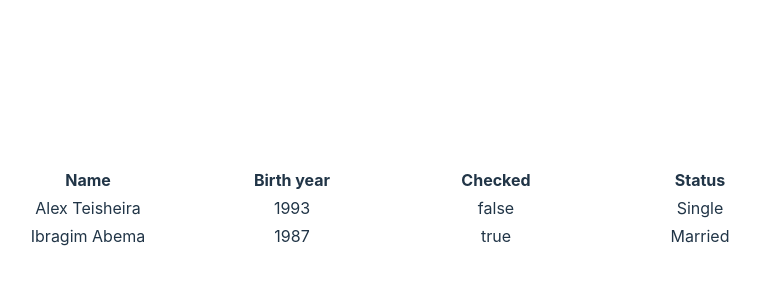
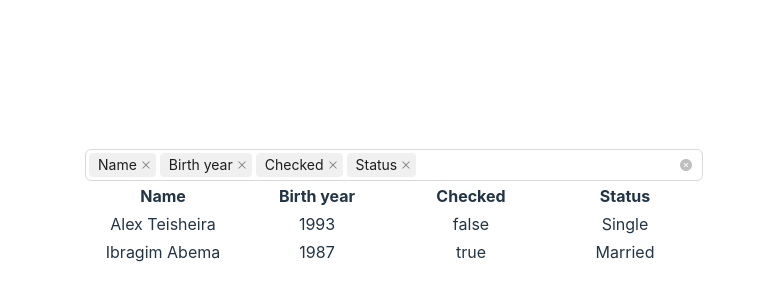
Before and after one commit to AlexeyAdoniev/cmt_home, a React (Vite) app: page / in a window 1280 px wide. Shown: the part 192-492 px from the top of the page, without its empty margins (246-1006 px from the left). Built offline with nearby package versions, Linux system fonts and the light colour scheme.

Commit message:
add column filter

```diff
--- a/src/App.css
+++ b/src/App.css
@@ -19,7 +19,15 @@
 }
 
 table td {
-	width: 200px;
+	width: 150px;
+}
+
+.hidden {
+	display: none;
+}
+
+table .hide-column {
+	cursor: pointer;
 }
 
 @keyframes logo-spin {
--- a/src/App.jsx
+++ b/src/App.jsx
@@ -1,6 +1,7 @@
 /* eslint-disable react/prop-types */
 import { useEffect, useState } from 'react';
 import { Checkbox, Select, InputNumber, Input } from 'antd'
+// import { EyeInvisibleOutlined, EyeOutlined } from '@ant-design/icons'
 import './App.css';
 
 const columns = [
@@ -70,11 +71,14 @@ const data = [
 
 
 
-function TableHeader({ col }) {
+function TableHeader({ col, shownColumns }) {
 
 
+	const hidden = !shownColumns.includes(col.id);
+
 	return <th
-		className={`table-header`}
+		className={`table-header ${hidden ? 'hidden' : ''}`}
+
 	>
 		{col.title}
 	</th>
@@ -86,7 +90,8 @@ function App() {
 		columns: columns.sort((a, b) => a.ordinalNo - b.ordinalNo),
 		data
 	})
-	const [editCell, setEditCell] = useState('');
+	const [updateCell, setUpdateCell] = useState('');
+	const [shownColumns, setShownColumns] = useState(table.columns.map(({ id }) => id));
 
 	// useEffect(() => {
 
@@ -109,10 +114,10 @@ function App() {
 		}
 	}
 
-	//render ediatable
-	const renderUpdate = (id, row, key, setTable) => {
+	//render updateable
+	const renderUpdate = (id, row, columnId, setTable) => {
 
-		const value = row[key];
+		const value = row[columnId];
 
 		const handleEdit = (updated) => {
 
@@ -124,7 +129,7 @@ function App() {
 					...table.data.slice(0, idxToEdit),
 					{
 						...table.data[idxToEdit],
-						[key]: updated
+						[columnId]: updated
 					},
 					...table.data.slice(idxToEdit + 1),
 				]
@@ -171,24 +176,23 @@ function App() {
 	const renderHeaders = () =>
 
 		table.columns.map((col, i) => (
-			<TableHeader key={`header-${i}`} col={col} />
+			<TableHeader key={`header-${i}`}
+				col={col}
+				shownColumns={shownColumns} />
 		));
 
 
 	const renderRows = () => {
 		return table.data.map((row, rowIndex) => {
 
-			const cells = [];
-
-			for (const column of table.columns) {
-				const key = Object.keys(row).find(key => key === column.id);
-				const cellId = `${rowIndex}-${key}`;
-				const updated = editCell === cellId;
-				cells.push(<td onClick={() => setEditCell(cellId)} key={`cell-${cellId}`}>
-					{updated ? renderUpdate(row.id, row, key, setTable) : renderIdle(row[key])}
-
-				</td>)
-			}
+			const cells = table.columns.map(({ id: columnId }) => {
+				const cellId = `${rowIndex}-${columnId}`;
+				const hidden = !shownColumns.includes(columnId);
+				const update = updateCell === cellId;
+				return <td className={`${hidden ? 'hidden' : ''}`} onClick={() => setUpdateCell(cellId)} key={`cell-${cellId}`}>
+					{update ? renderUpdate(row.id, row, columnId, setTable) : renderIdle(row[columnId])}
+				</td>
+			})
 
 			return <tr key={`row-${rowIndex}`}>
 				{cells}
@@ -199,8 +203,26 @@ function App() {
 		})
 	}
 
+	//const conlumnIds = table.columns.filter((col) => !hiddenColumns.includes(col.id)).map(({ id }) => id);
+
+	const columnFilterHandler = (e) => {
+		setShownColumns(e)
+	}
+
 	return (
 		<>
+			<Select
+				mode="multiple"
+				allowClear
+				style={{ width: '100%' }}
+				placeholder="Please select shown fields"
+				value={shownColumns}
+				onChange={columnFilterHandler}
+				options={table.columns.map(column => ({
+					label: column.title,
+					value: column.id
+				}))}
+			/>
 			<table>
 				<thead>
 					<tr>
```
